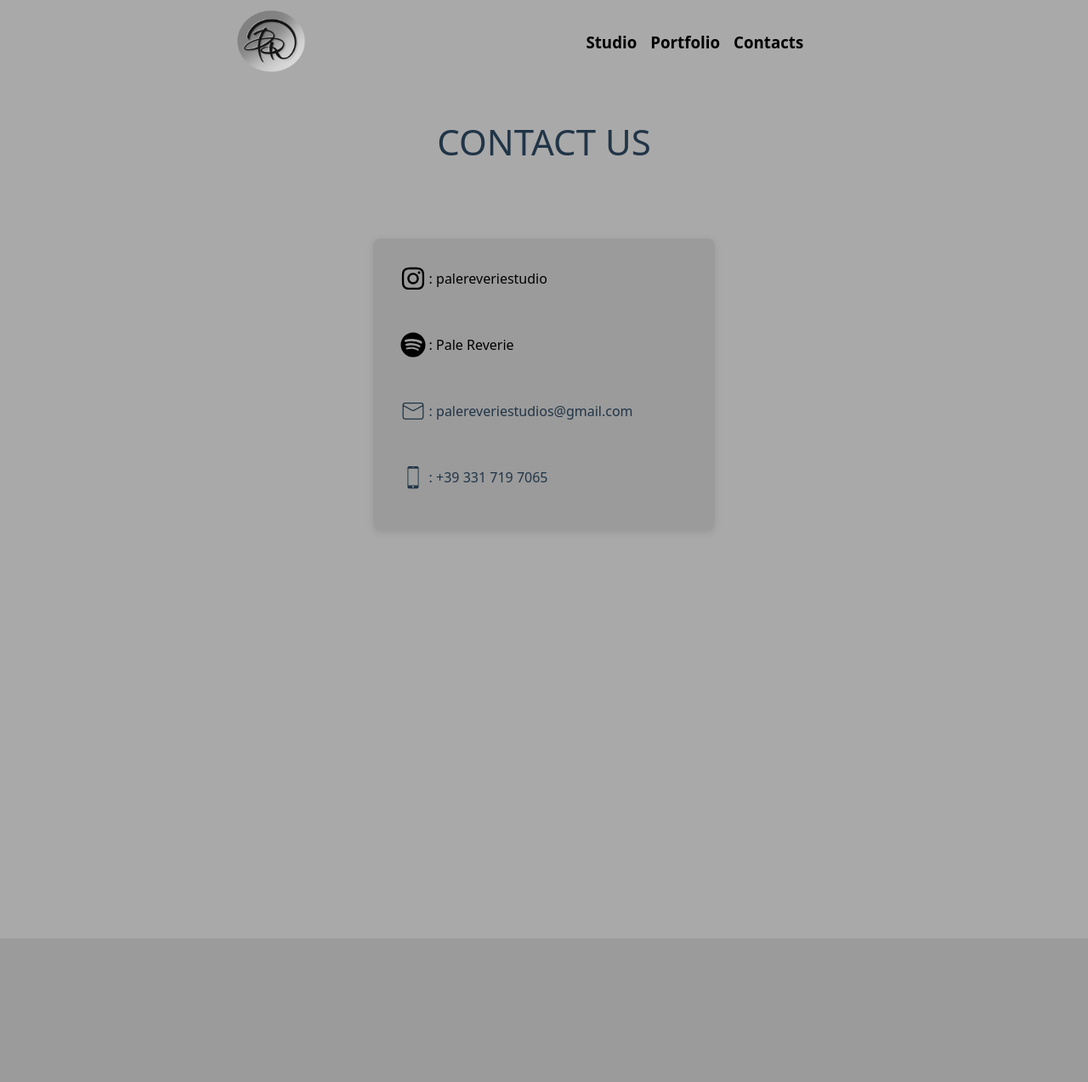
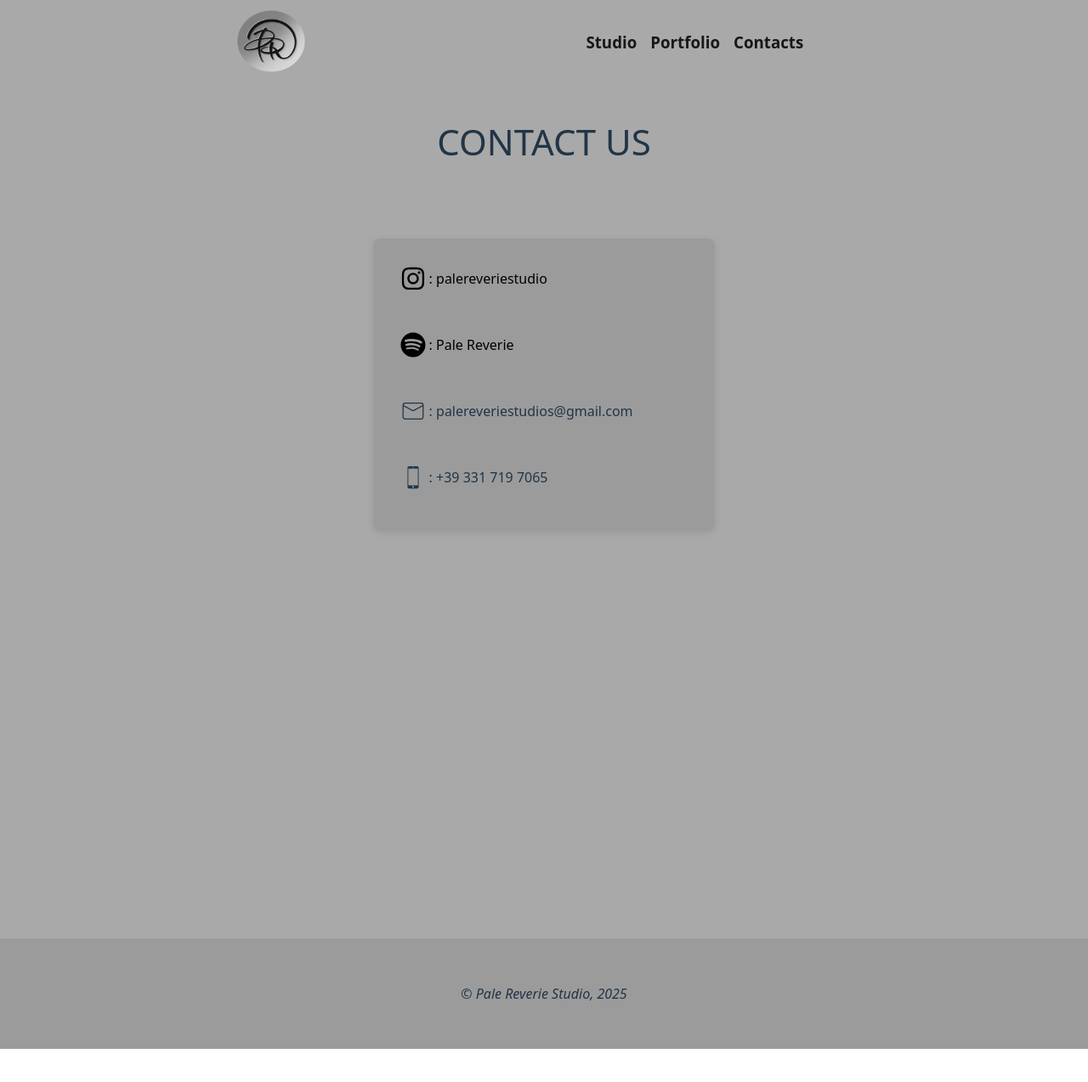
Before and after one commit to T3rm0/PaleReverieStudio, a React (Vite) app in the folder pale-reverie-studio/: page /contacts in a window 1280 px wide. Shown: the top 1274 px of the page at 85% size. After the commit the page ends 1235 px from the top, so only its background shows below. Built offline with nearby package versions, Linux system fonts and the light colour scheme.

Commit message:
Added other yt videos, styled a bit better the various sections + added footer text

```diff
--- a/pale-reverie-studio/src/App.css
+++ b/pale-reverie-studio/src/App.css
@@ -61,10 +61,38 @@ h3 {
 	padding-right: 1rem;
 	text-decoration: none;
 	color: black;
+	background-image: linear-gradient(
+		to right,
+		#171717,
+		#171717 50%,
+		#171717 50%
+	);
+	display: inline-block;
+	position: relative;
+	-webkit-background-clip: text;
+	-webkit-text-fill-color: transparent;
+	transition: all 0.3s ease-in-out;
+}
+
+.link:before {
+	content: "";
+	background: #171717;
+	display: block;
+	position: absolute;
+	bottom: -3px;
+	left: 0;
+	width: 0;
+	height: 3px;
+	transition: all 0.3s ease-in-out;
 }
 
 .link:hover {
-	color: #595959;
+	background-position: 0;
+}
+
+.link:hover::before {
+	width: 80%;
+	margin-left: 0.1rem;
 }
 
 .top-section {
@@ -219,6 +247,25 @@ h3 {
 	padding-bottom: 2rem;
 }
 
+.yt-frame-grid {
+	display: grid;
+	column-gap: 2rem;
+	row-gap: 2rem;
+	grid-auto-columns: max-content;
+}
+
+.yt-frame-grid :nth-child(1) {
+	grid-column: 1;
+	grid-row: 1;
+}
+.yt-frame-grid :nth-child(2) {
+	grid-column: 2;
+	grid-row: 1;
+}
+.yt-frame.last {
+	padding-top: 2rem;
+}
+
 .yt-frame {
 	margin: auto;
 	border-radius: 8px;
@@ -283,11 +330,18 @@ h3 {
 	margin: 0;
 	line-height: 1;
 }
+
 .footer {
-	height: 150px;
-	padding-bottom: 100px;
+	display: flex;
+	height: 130px;
 	width: 100%;
+	align-items: center;
+	justify-content: center;
 	background-color: rgba(0, 0, 1, 0.084);
+}
+
+.footer p {
+	font-style: italic;
 }
 
 @media (width > 1280px) {
@@ -297,6 +351,25 @@ h3 {
 
 	.home-studio-pics img {
 		width: auto;
+	}
+}
+
+@media (width < 1280px) {
+	.yt-frame-grid :nth-child(2) {
+		grid-column: 1;
+		grid-row: 1;
+	}
+	.button-col1 {
+		grid-column: 1;
+		grid-row: 1;
+	}
+	.button-col2 {
+		grid-column: 1;
+		grid-row: 2;
+	}
+	.button-col3 {
+		grid-column: 1;
+		grid-row: 3;
 	}
 }
 
--- a/pale-reverie-studio/src/Portfolio.jsx
+++ b/pale-reverie-studio/src/Portfolio.jsx
@@ -25,14 +25,68 @@ function Portfolio() {
 					Some videos demonstrating our composition skills, which
 					could be tied to videogames and other media.
 				</p>
-				<div className="yt-frame">
+				<div className="yt-frame-grid">
+					<div className="yt-frame">
+						<iframe
+							width="560"
+							height="315"
+							src="https://www.youtube.com/embed/h5o_aWQlLsQ?si=mzfH2eRinBFTWYTH"
+							title="TetherGeist - Indie Game Music Contest 2025"
+							frameborder="0"
+							allow="accelerometer; autoplay; clipboard-write; encrypted-media; gyroscope; picture-in-picture; web-share"
+							allowfullscreen
+							style={{ filter: "grayscale(100%)" }}
+						></iframe>
+					</div>
+					<div className="yt-frame">
+						<iframe
+							width="560"
+							height="315"
+							src="https://www.youtube.com/embed/3eMv-57s22k"
+							title='"Little town" - 16Bit music short clip'
+							frameborder="0"
+							allow="accelerometer; autoplay; clipboard-write; encrypted-media; gyroscope; picture-in-picture; web-share"
+							referrerpolicy="strict-origin-when-cross-origin"
+							allowfullscreen
+							style={{ filter: "grayscale(100%)" }}
+						></iframe>
+					</div>
+					<div className="yt-frame">
+						<iframe
+							width="560"
+							height="315"
+							src="https://www.youtube.com/embed/Uk2hW2Z_w-I"
+							title='"Soothe" - Orchestral music short clip'
+							frameborder="0"
+							allow="accelerometer; autoplay; clipboard-write; encrypted-media; gyroscope; picture-in-picture; web-share"
+							referrerpolicy="strict-origin-when-cross-origin"
+							allowfullscreen
+							style={{ filter: "grayscale(100%)" }}
+						></iframe>
+					</div>
+					<div className="yt-frame">
+						<iframe
+							width="560"
+							height="315"
+							src="https://www.youtube.com/embed/pW7OlERDEwk"
+							title='"Start the adventure!" - Orchestral music short clip'
+							frameborder="0"
+							allow="accelerometer; autoplay; clipboard-write; encrypted-media; gyroscope; picture-in-picture; web-share"
+							referrerpolicy="strict-origin-when-cross-origin"
+							allowfullscreen
+							style={{ filter: "grayscale(100%)" }}
+						></iframe>
+					</div>
+				</div>
+				<div className="yt-frame last">
 					<iframe
 						width="560"
 						height="315"
-						src="https://www.youtube.com/embed/h5o_aWQlLsQ?si=mzfH2eRinBFTWYTH"
-						title="YouTube video player"
+						src="https://www.youtube.com/embed/cfvOv2WSSD0"
+						title="Battle, begin! - 16bit music clip"
 						frameborder="0"
 						allow="accelerometer; autoplay; clipboard-write; encrypted-media; gyroscope; picture-in-picture; web-share"
+						referrerpolicy="strict-origin-when-cross-origin"
 						allowfullscreen
 						style={{ filter: "grayscale(100%)" }}
 					></iframe>
--- a/pale-reverie-studio/src/main.jsx
+++ b/pale-reverie-studio/src/main.jsx
@@ -22,7 +22,9 @@ createRoot(document.getElementById("root")).render(
 					<Route path="/studio" element={<Studio />} />
 					<Route path="/contacts" element={<Contacts />} />
 				</Routes>
-				<div className="footer"></div>
+				<div className="footer">
+					<p>© Pale Reverie Studio, 2025</p>
+				</div>
 			</div>
 		</BrowserRouter>
 	</StrictMode>
```
